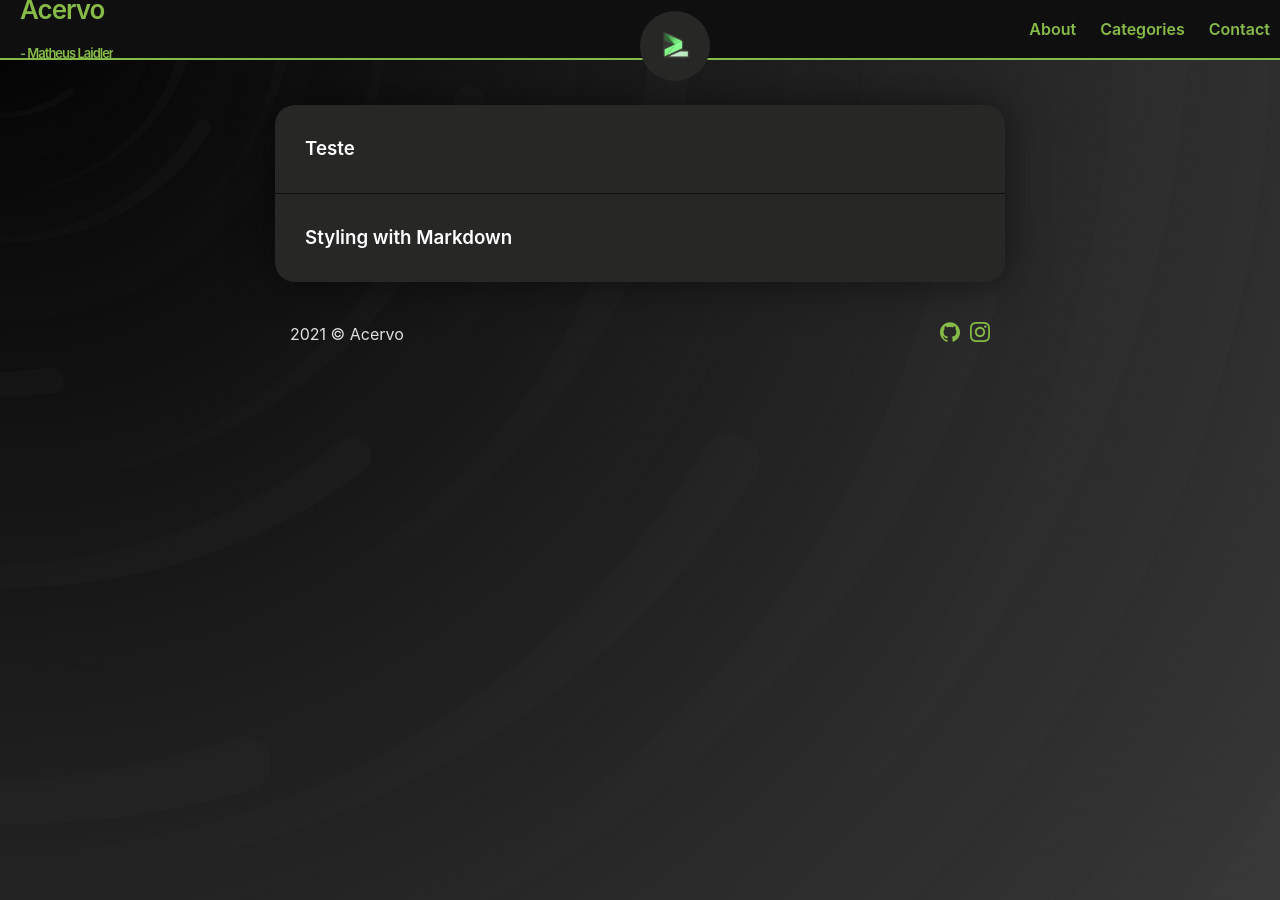
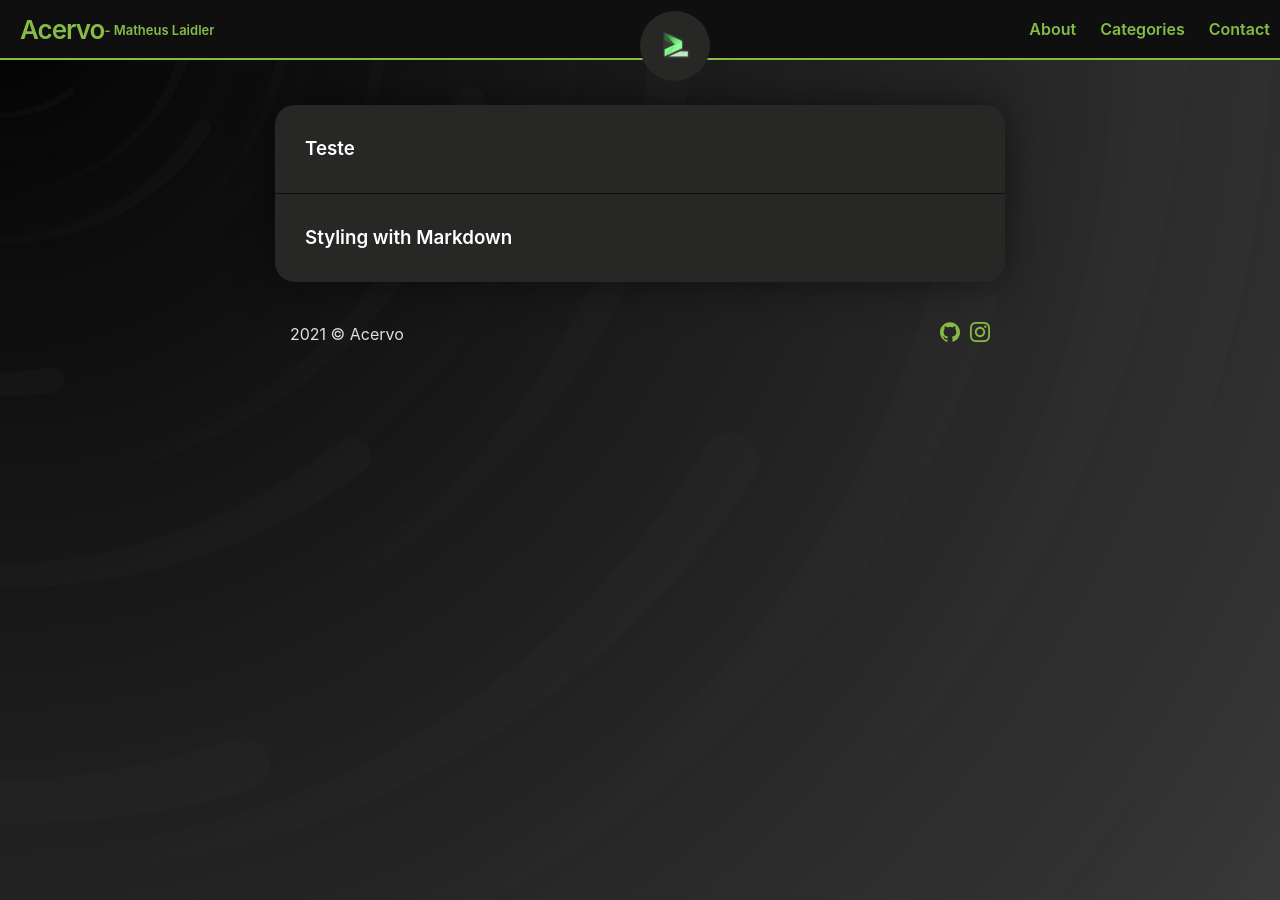
Before and after one commit to matheuslaidler/WayOfSec-Welcome-Theme, a Jekyll site: the page built from index.md, in a window 1280 px wide. Built offline with Jekyll 4.4.1, drawn with Linux system fonts in a browser that asks for light colours.

Commit message:
Update header.html

```diff
--- a/_includes/header.html
+++ b/_includes/header.html
@@ -2,7 +2,7 @@
   {%- assign default_paths = site.pages | map: "path" -%}
   {%- assign page_paths = site.header_pages | default: default_paths -%}
   {%- assign titles_size = site.pages | map: 'title' | join: '' | size -%}
-<a class="site-title" rel="author" href="{{ "/" | relative_url }}">{{ site.title | escape }} <center><font size="-1"> - Matheus Laidler </font></center></a>
+<a class="site-title" rel="author" href="{{ "/" | relative_url }}">{{ site.title | escape }}</a><a> <font size="-1"> - Matheus Laidler </font> </a>
 
   {%- if titles_size > 0 -%}
     <nav class="site-nav">
```
